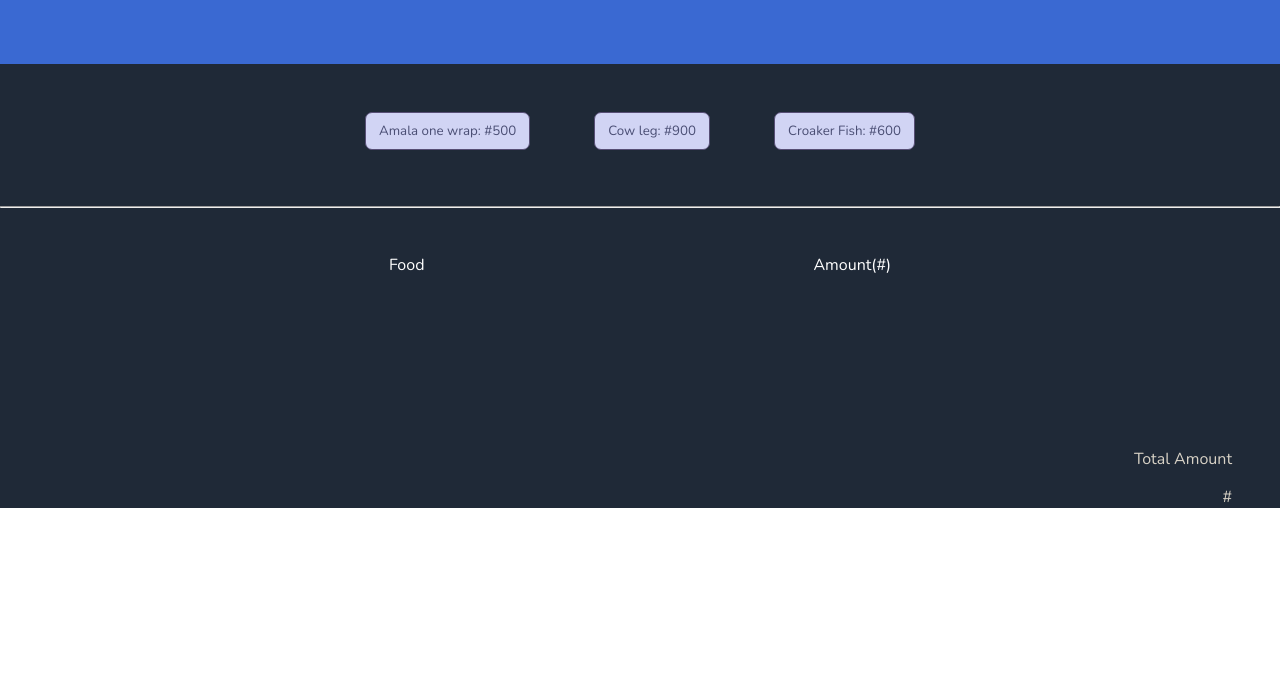
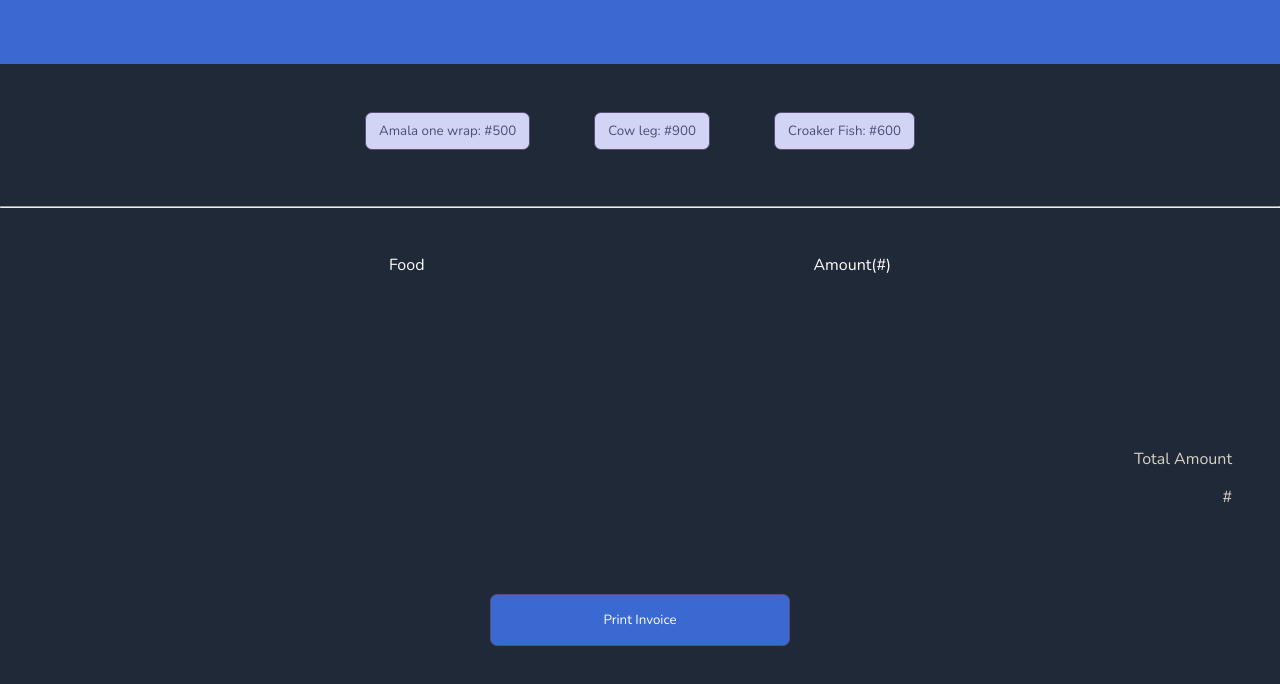
Before and after one commit to Lekanlekzy/invoice.github.io, a plain HTML site: page index.html in a window 1280 px wide. Shown: the part 132-816 px from the top of the page. Drawn offline with nearby package versions, Linux system fonts and the light colour scheme.

Commit message:
Add files via upload

```diff
--- a/index.html
+++ b/index.html
@@ -5,8 +5,9 @@
     <meta charset="UTF-8">
     <meta name="viewport" content="width=device-width, initial-scale=1.0">
     <link rel="preconnect" href="https://fonts.googleapis.com">
-<link rel="preconnect" href="https://fonts.gstatic.com" crossorigin>
-<link href="https://fonts.googleapis.com/css2?family=Nunito&display=swap" rel="stylesheet">
+    <link rel="preconnect" href="https://fonts.gstatic.com" crossorigin>
+    <link href="https://fonts.googleapis.com/css2?family=Nunito&display=swap" rel="stylesheet">
+    <link rel="icon" href="invoice-favicon.png" type="image/png">
     <link rel="stylesheet" href="css/invoice.css">
     <title>Invoice Generator</title>
 </head>
@@ -49,7 +50,10 @@
         <p class="total">Total Amount</p>
         <p class="total" id="feesa">#</p>
     </div>
-
+    <br>
+    <div id="print-div">
+        <button class="print">Print Invoice</button>
+    </div>
 </div>
 
     <script src="javascript/invoice.js"></script>
```
